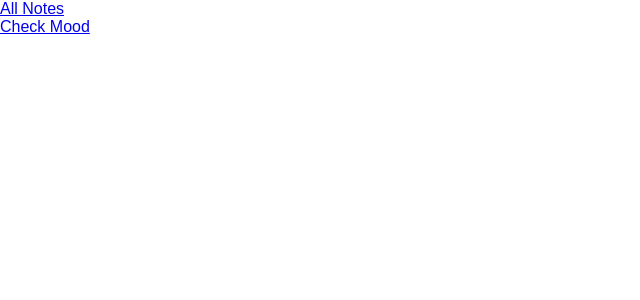
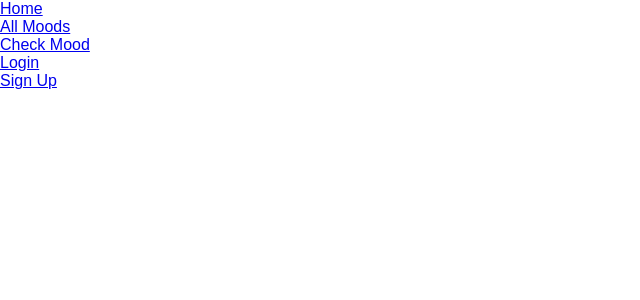
Before and after one commit to haywah27/mood-ring, a React (Create React App) app in the folder client/: page / in a window 1280 px wide. Shown: the top 300 px of the page, without its empty margins (0-640 px from the left). Built offline with nearby package versions, Linux system fonts and the light colour scheme.

Commit message:
html live links to blank pages

```diff
--- a/client/src/App.js
+++ b/client/src/App.js
@@ -1,17 +1,39 @@
-import React, { Component } from "react";
+import React, { useState } from "react";
 import { BrowserRouter as Router, Switch, Route, Link } from "react-router-dom";
 
 import logo from "./logo.svg";
 import "./App.css";
 
 function App() {
+  const [moods, setMoods] = useState([]);
+  const [reDownload, triggerReDownload] = useState("");
   return (
     <Router>
       <div>
-        <Link to="/moods"> All Notes</Link>
+        <Link to="/"> Home</Link>
+        <br />
+        <Link to="/moods"> All Moods</Link>
         <br />
         <Link to="/new-mood"> Check Mood</Link>
+        <br />
+        <Link to="/login"> Login</Link>
+        <br />
+        <Link to="/sign-up"> Sign Up</Link>
       </div>
+      <Switch>
+        <Route path="/moods">
+            hello all moods page
+        </Route>
+        <Route path="/new-mood">
+            hello new-mood page
+        </Route>
+        <Route path="/login">
+            hello login page
+        </Route>
+        <Route path="/sign-up">
+            hello sign-up page
+        </Route>
+      </Switch>
     </Router>
   );
 }
```
